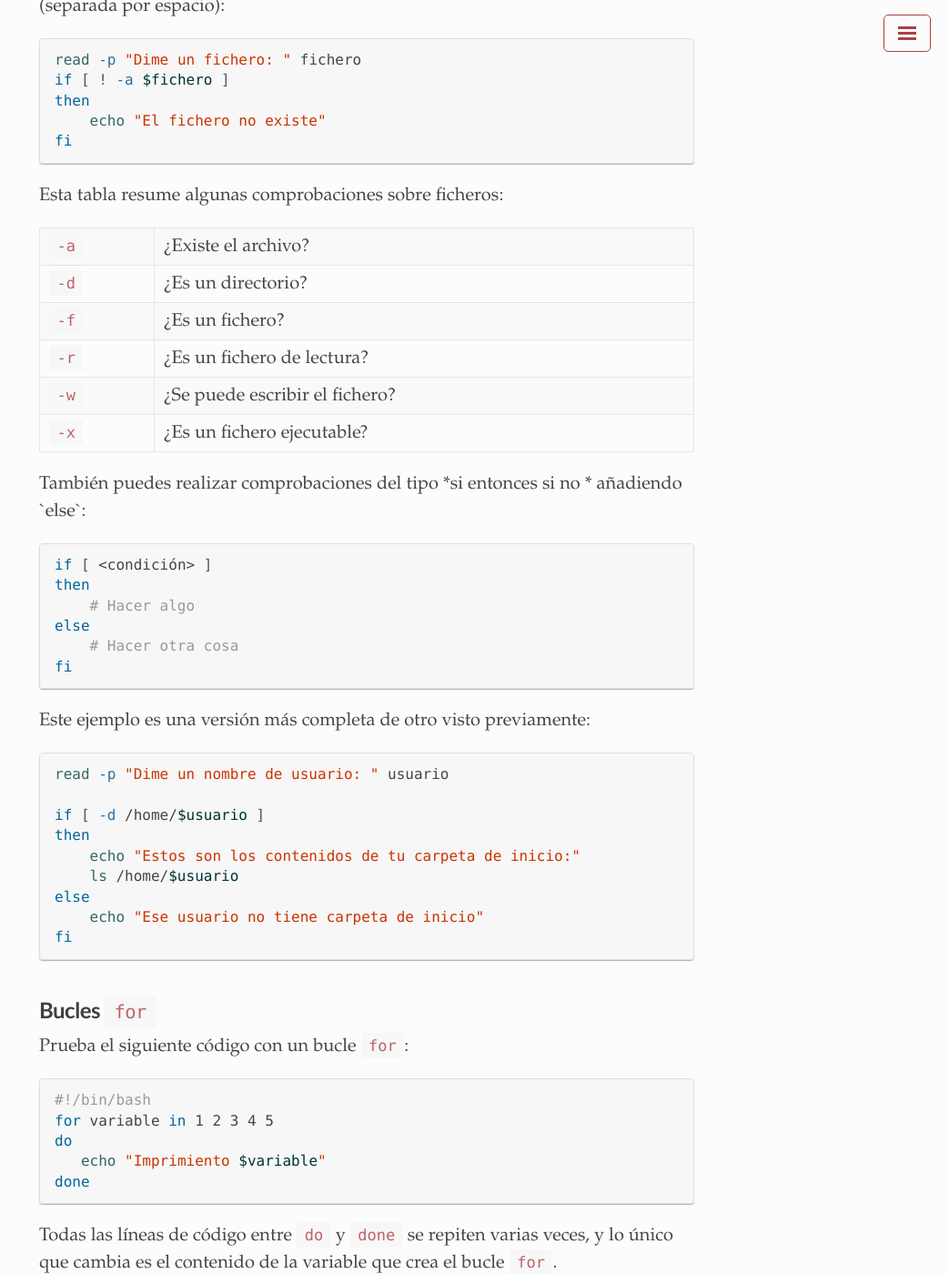
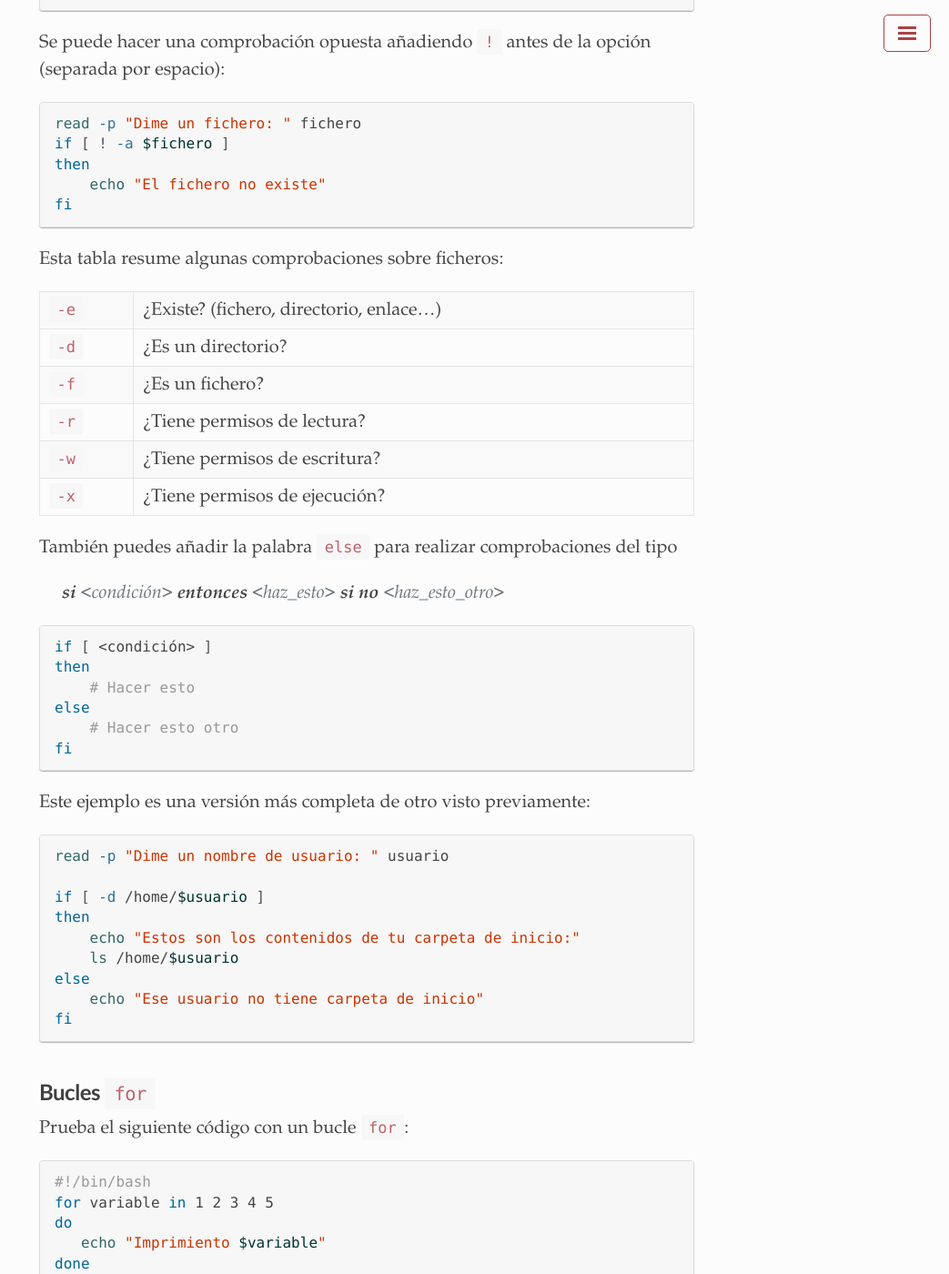
Before and after one commit to santi-gf/santi-gf.github.io, a Jekyll site: the page built from shell-scripts.md, in a window 1280 px wide and 1400 px high, scrolled down 7238 px. Shown: the whole window at 91% size, without its empty margins (237-1280 px from the left). Built offline with Jekyll 4.4.1, drawn with Linux system fonts in a browser that asks for light colours; a style sheet for code colours, icons or effects is not loaded; some of the changed text lies outside the part shown.

Commit message:
Updated shell-scripts.md

````diff
--- a/shell-scripts.md
+++ b/shell-scripts.md
@@ -15,6 +15,17 @@ h3 {
   -moz-user-select: none;
   -ms-user-select: none;
   user-select: none;
+}
+.text-secondary {
+    color: rgb(108, 117, 125);
+}
+.text-tip::before {
+    content:"➜";
+    float: left;
+    padding-right: 5px;
+}
+.text-tip {
+    color: #941818;
 }
 </style>
 
@@ -238,23 +249,28 @@ ls /home/$usuario
 
 ## Condiciones `if`
 
-Dentro de un script puedes comprobar condiciones del tipo *si <condición> entonces <haz_esto>*. Esto se escribe así:
+Dentro de un script puedes comprobar condiciones del tipo:
+
+> **si** *\<condición\>*{:.text-secondary} **entonces** *\<haz_esto\>*{:.text-secondary}
+
+Esto se escribe de la forma:
 
 ```bash
 if [ <condición> ]
 then
-    # Hacer algo
+    # Hacer esto
 fi
 ```
 
 Y también se puede acortar con:
 ```bash
 if [ <condición> ]; then
-    # Hacer algo
+    # Hacer esto
 fi
 ```
 
-Asegúrate de poner siempre espacios antes y después de la condición, o no funcionará como esperas.
+> Asegúrate de poner siempre espacios antes y después de la condición, o no funcionará como esperas.
+{:.text-tip}
 
 La condición para comparar dos cadenas de texto es con el doble igual `==`, por ejemplo:
 
@@ -290,21 +306,23 @@ fi
 
 Esta tabla resume algunas comprobaciones sobre ficheros:
 
-`-a` | ¿Existe el archivo? |
-`-d` | ¿Es un directorio?  |
-`-f` | ¿Es un fichero?     |
-`-r` | ¿Es un fichero de lectura?     |
-`-w` | ¿Se puede escribir el fichero? |
-`-x` | ¿Es un fichero ejecutable?     |
+`-e` | ¿Existe? (fichero, directorio, enlace...)  |
+`-d` | ¿Es un directorio?             |
+`-f` | ¿Es un fichero?                |
+`-r` | ¿Tiene permisos de lectura?    |
+`-w` | ¿Tiene permisos de escritura?  |
+`-x` | ¿Tiene permisos de ejecución?  |
 
-También puedes realizar comprobaciones del tipo *si <condición> entonces <haz_esto> si no <haz_esto_otro>* añadiendo `else`:
+También puedes añadir la palabra `else` para realizar comprobaciones del tipo
+
+> **si** *\<condición\>*{:.text-secondary} **entonces** *\<haz_esto\>*{:.text-secondary} **si no** *\<haz_esto_otro\>*{:.text-secondary}
 
 ```bash
 if [ <condición> ]
 then
-    # Hacer algo
+    # Hacer esto
 else
-    # Hacer otra cosa
+    # Hacer esto otro
 fi
 ```
 
@@ -336,3 +354,13 @@ done
 ```
 
 Todas las líneas de código entre `do` y `done` se repiten varias veces, y lo único que cambia es el contenido de la variable que crea el bucle `for`.
+
+
+
+
+
+{% comment %}
+
+https://asir2.blogspot.com.es/p/scripts-bash-ejercicios.html
+
+{% endcomment %}
````
